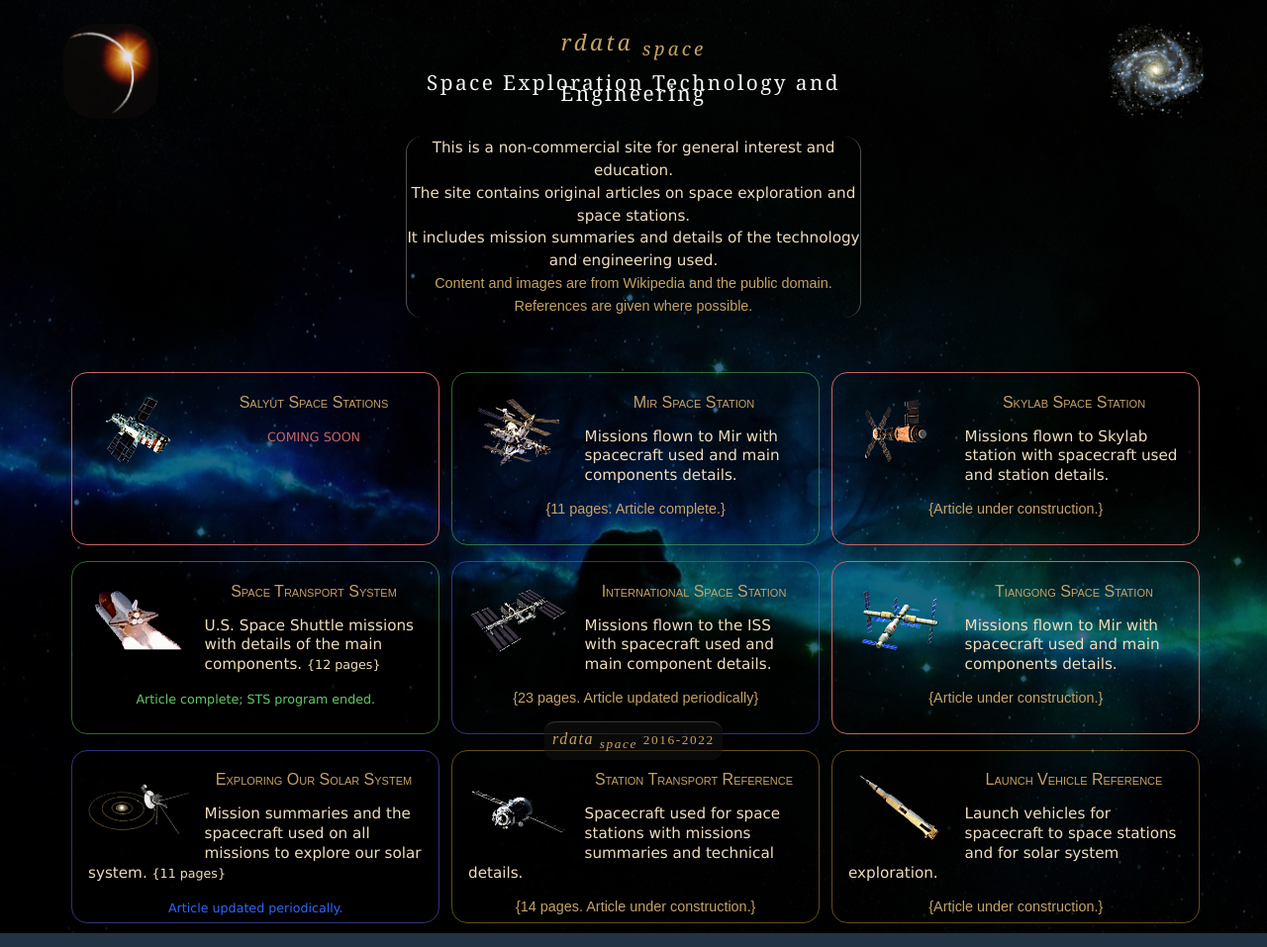
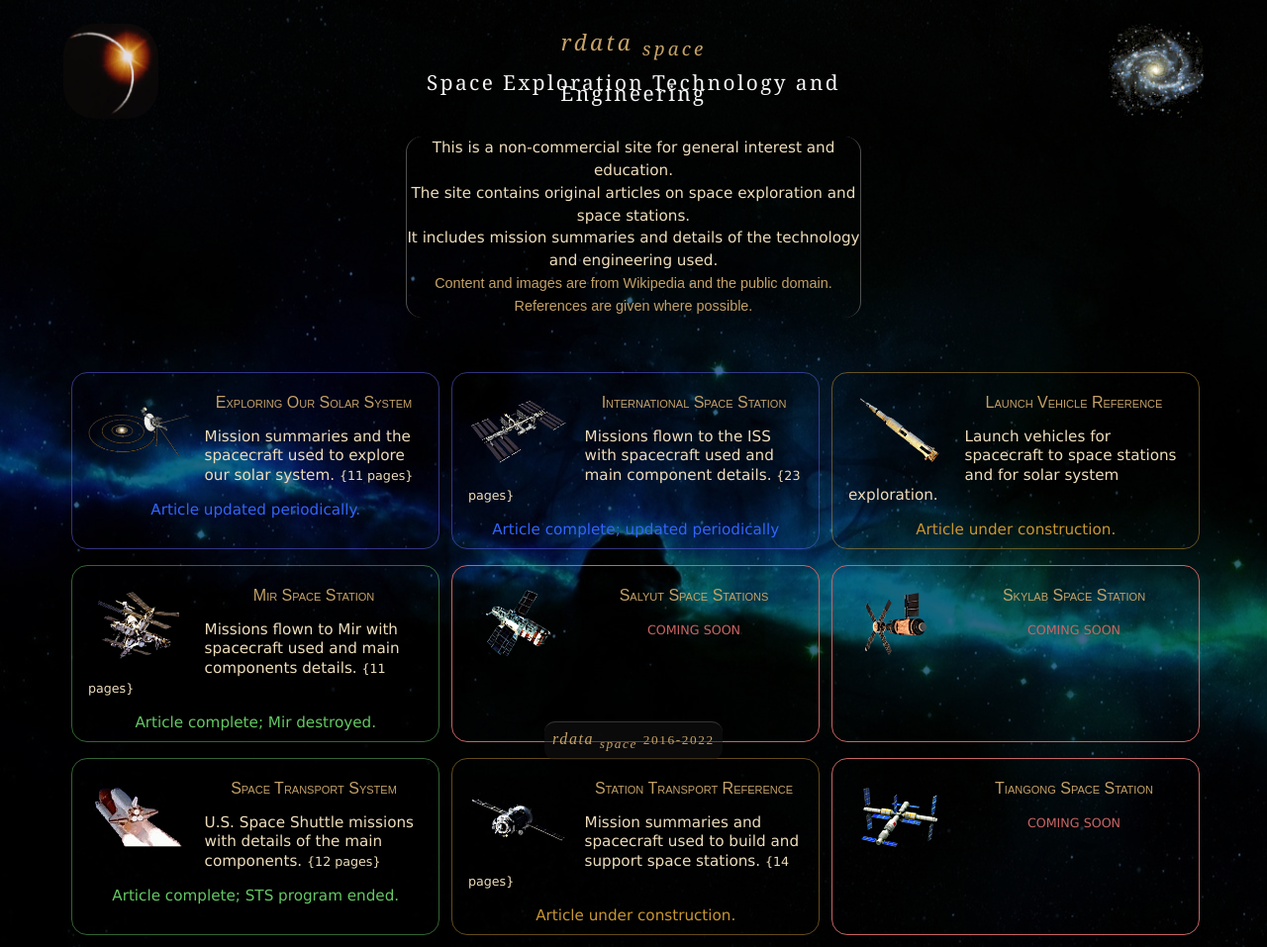
Before and after one commit to rdataspace/portal, a plain HTML site: page index.html in a window 1280 px wide. Shown: the whole page at 99% size. Drawn offline with Linux system fonts and the light colour scheme.

Commit message:
Updated main buttons

```diff
--- a/index.html
+++ b/index.html
@@ -51,11 +51,22 @@
 
 		<div><!-- Col 1 -->
 
-			<!-- Salyut -->
-			<div class="button-red">
-				<img class="fl mr mt" src="images/button-salyut-home.png" alt="Salyut button pic" width="30%">
-				<p class="color-caps center-text">Salyut Space Stations</p>
-				<p class="center-text" style="color: rgb(200, 100, 100);"><small>COMING SOON</small></p></a>
+			<!-- EOS -->
+			<div class="button-blue">
+				<a class="hlink" href="eos/eos-intro.html" title="EOS Article">
+				<img class="fl mr mt" src="images/button-eos-home.png" alt="EOS button Pic" width="30%">
+				<p class="color-caps center-text">Exploring Our Solar System</p>
+				<p>Mission summaries and the spacecraft used to explore our solar system. <small>{11 pages}</small></p>
+				<p class="center-text" style="color: rgb(50, 100, 250);">Article updated periodically.</p></a>
+			</div>
+
+			<!-- Mir -->
+			<div class="button-green">
+				<a class="hlink" href="mir/mir-intro.html" title="Mir Article">
+				<img class="fl mr mt" src="images/button-mir-home.png" alt="Mir button pic" width="30%">
+				<p class="color-caps center-text">Mir Space Station</p>
+				<p>Missions flown to Mir with spacecraft used and main components details. <small>{11 pages}</small></p>
+				<p class="center-text" style="color: rgb(100, 200, 100);">Article complete; Mir destroyed.</p></a>
 			</div>
 
 			<!-- STS -->
@@ -64,37 +75,26 @@
 				<img class="fl mr mt" src="images/button-sts-home.png" alt="STS button pic" width="30%">
 				<p class="color-caps center-text">Space Transport System</p>
 				<p>U.S. Space Shuttle missions with details of the main components. <small>{12 pages}</small></p>
-				<p class="center-text" style="color: rgb(100, 200, 100);"><small>Article complete; STS program ended.</small></p></a>
-			</div>
-
-			<!-- EOS -->
-			<div class="button-blue">
-				<a class="hlink" href="eos/eos-intro.html" title="EOS Article">
-				<img class="fl mr mt" src="images/button-eos-home.png" alt="EOS button Pic" width="30%">
-				<p class="color-caps center-text">Exploring Our Solar System</p>
-				<p>Mission summaries and the spacecraft used on all missions to explore our solar system. <small>{11 pages}</small></p>
-				<p class="center-text" style="color: rgb(50, 100, 250);"><small>Article updated periodically.</small></p></a>
+				<p class="center-text" style="color: rgb(100, 200, 100);">Article complete; STS program ended.</p></a>
 			</div>
 		</div>
 
 		<div><!-- Col 2 -->
-
-			<!-- Mir -->
-			<div class="button-green">
-				<a class="hlink" href="mir/mir-intro.html" title="Mir Article">
-				<img class="fl mr mt" src="images/button-mir-home.png" alt="Mir button pic" width="30%">
-				<p class="color-caps center-text">Mir Space Station</p>
-				<p>Missions flown to Mir with spacecraft used and main components details.</p>
-				<p class="color-small center-text">{11 pages. Article complete.}</p></a>
-			</div>
 
 			<!-- ISS -->
 			<div class="button-blue">
 				<a class="hlink" href="iss/iss-intro.html" title="ISS Article">
 				<img class="fl mr mt" src="images/button-iss-home.png" alt="ISS button pic" width="30%">
 				<p class="color-caps center-text">International Space Station</p>
-				<p>Missions flown to the ISS with spacecraft used and main component details.</p>
-				<p class="color-small center-text">{23 pages. Article updated periodically}</p></a>
+				<p>Missions flown to the ISS with spacecraft used and main component details. <small>{23 pages}</small></p>
+				<p class="center-text" style="color: rgb(50, 100, 250);">Article complete; updated periodically</p></a>
+			</div>
+
+			<!-- Salyut -->
+			<div class="button-red">
+				<img class="fl mr mt" src="images/button-salyut-home.png" alt="Salyut button pic" width="30%">
+				<p class="color-caps center-text">Salyut Space Stations</p>
+				<p class="center-text" style="color: rgb(200, 100, 100);"><small>COMING SOON</small></p></a>
 			</div>
 
 			<!-- STR -->
@@ -102,20 +102,28 @@
 				<a class="hlink" href="str/str-intro.html" title="STR Article">
 				<img class="fl mr mt" src="images/button-str-home.png" alt="STR button pic" width="30%">
 				<p class="color-caps center-text">Station Transport Reference</p>
-				<p>Spacecraft used for space stations with missions summaries and technical details.</p>
-				<p class="color-small center-text">{14 pages. Article under construction.}</p></a>
+				<p>Mission summaries and spacecraft used to build and support space stations. <small>{14 pages}</small></p>
+				<p class="center-text" style="color: rgb(200, 150, 50);">Article under construction.</p></a>
 			</div>
 		</div>
 
 		<div><!-- Col 3 -->
+
+			<!-- LVR -->
+			<div class="button-orange">
+				<a class="hlink" href="lvr/lvr-intro.html" title="LVR Article">
+				<img class="fl mr mt" src="images/button-lvr-home.png" alt="LVR button pic" width="30%">
+				<p class="color-caps center-text">Launch Vehicle Reference</p>
+				<p>Launch vehicles for spacecraft to space stations and for solar system exploration.</p>
+				<p class="center-text" style="color: rgb(200, 150, 50);">Article under construction.</p></a>
+			</div>
 
 			<!-- Skylab -->
 			<div class="button-red">
 				<a class="hlink" href="skylab/skylab-intro.html" title="Skylab Article">
 				<img class="fl mr mt" src="images/button-skylab-home.png" alt="Skylab button pic" width="30%">
 				<p class="color-caps center-text">Skylab Space Station</p>
-				<p>Missions flown to Skylab station with spacecraft used and station details.</p>
-				<p class="color-small center-text">{Article under construction.}</p></a>
+				<p class="center-text" style="color: rgb(200, 100, 100);"><small>COMING SOON</small></p></a>
 			</div>
 
 			<!-- Tiangong -->
@@ -123,17 +131,7 @@
 				<a class="hlink" href="tiangong/tiangong-intro.html" title="Tiangong Article">
 				<img class="fl mr mt" src="images/button-tiangong-home.png" alt="Tiangong button pic" width="30%">
 				<p class="color-caps center-text">Tiangong Space Station</p>
-				<p>Missions flown to Mir with spacecraft used and main components details.</p>
-				<p class="color-small center-text">{Article under construction.}</p></a>
-			</div>
-
-			<!-- LVR -->
-			<div class="button-orange">
-				<a class="hlink" href="lvr/lvr-intro.html" title="LVR Article">
-				<img class="fl mr mt" src="images/button-lvr-home.png" alt="LVR button pic" width="30%">
-				<p class="color-caps center-text">Launch Vehicle Reference</p>
-				<p>Launch vehicles for spacecraft to space stations and for solar system exploration.</p>
-				<p class="color-small center-text">{Article under construction.}</p></a>
+				<p class="center-text" style="color: rgb(200, 100, 100);"><small>COMING SOON</small></p></a>
 			</div>
 		</div>
 	</div>
```
